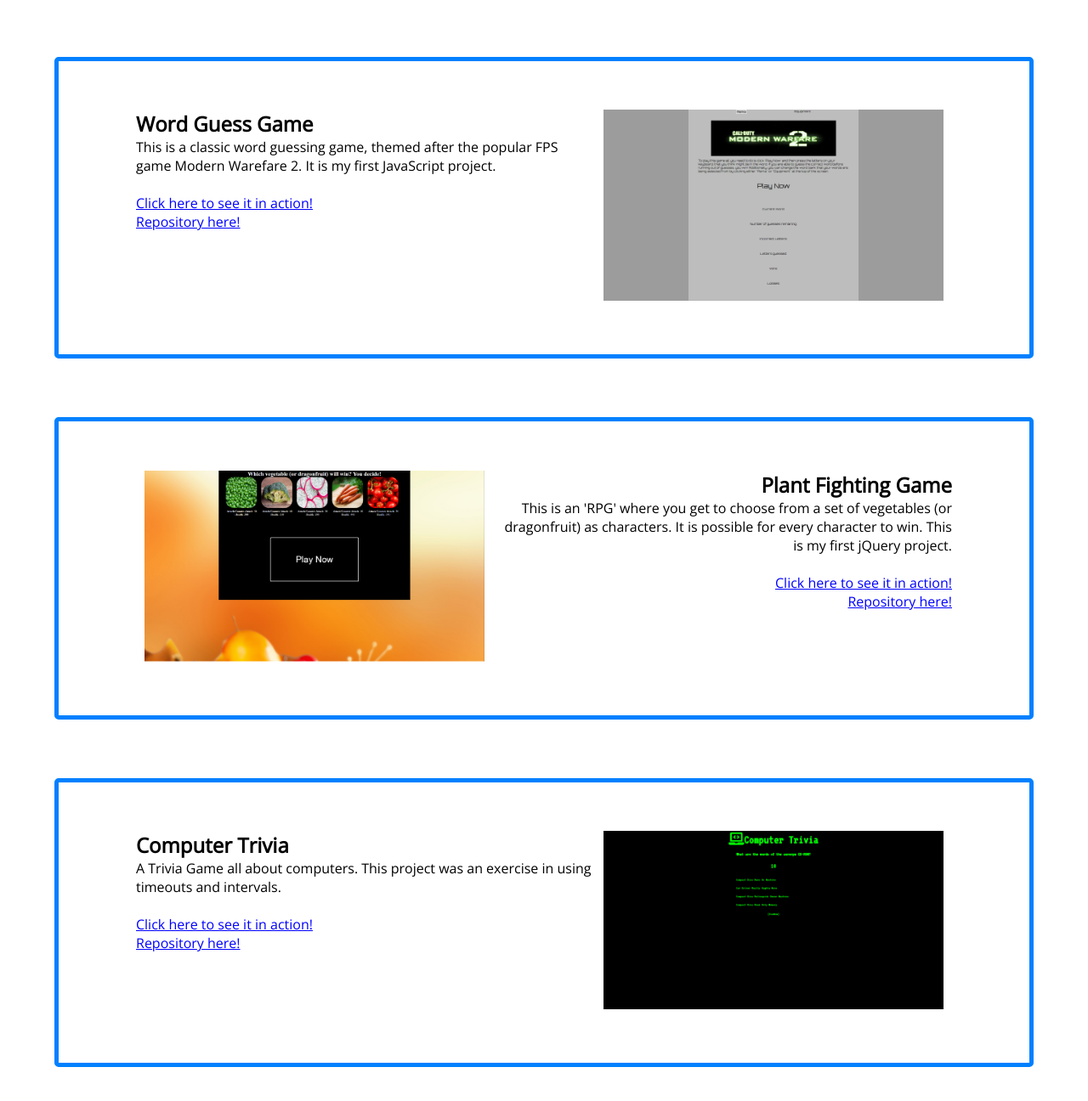
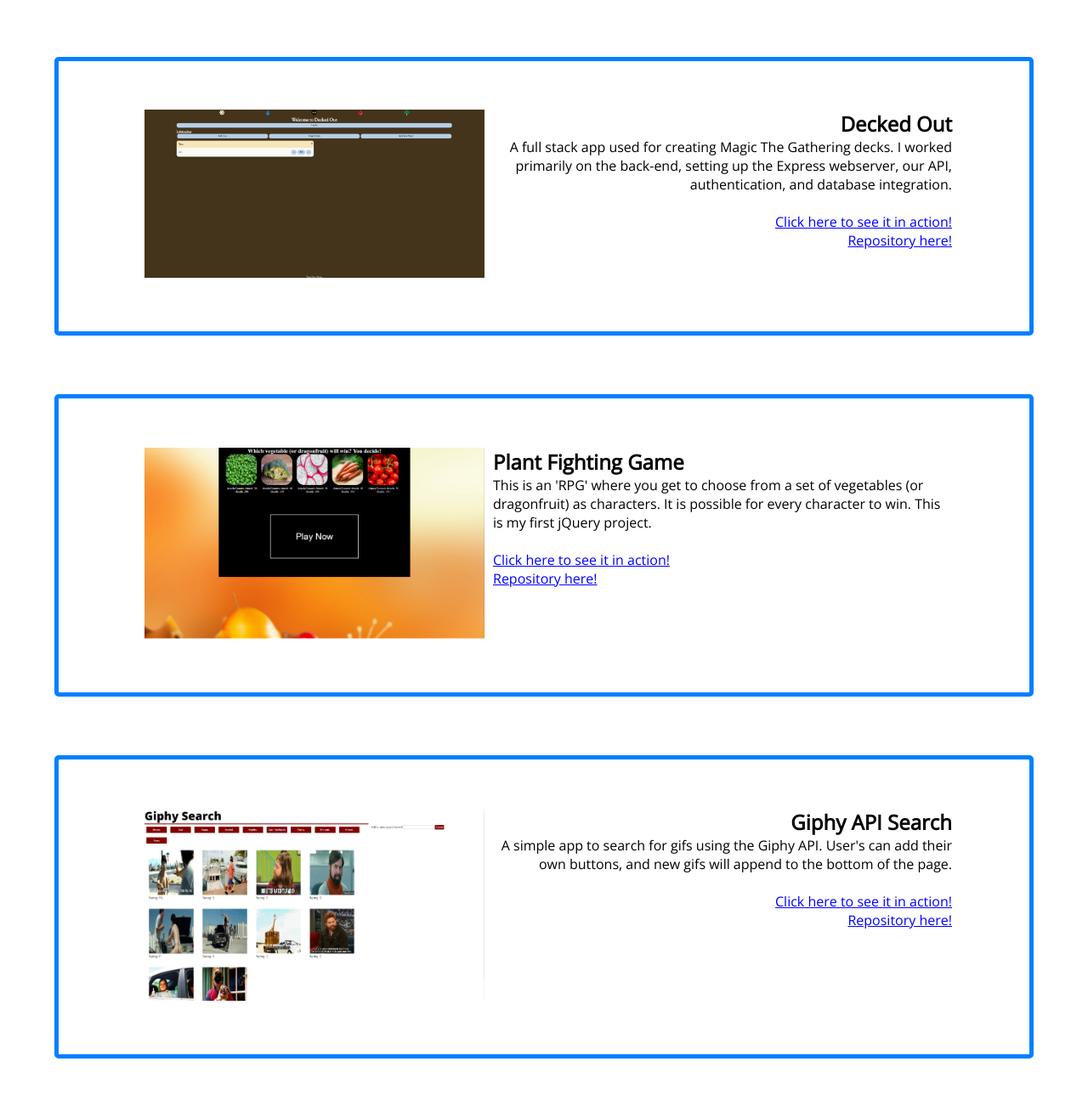
Before and after one commit to Munch-Z/updated-portfolio, a plain HTML site: page index.html in a window 1280 px wide. Shown: the part 1424-2720 px from the top of the page at 85% size. Drawn offline with nearby package versions, Linux system fonts and the light colour scheme.

Commit message:
Updated with Decked-Out and fixed typos

```diff
--- a/index.html
+++ b/index.html
@@ -24,7 +24,7 @@
         <div id="landing">
             <div class="landing-content">
                 <h1>Hi. I'm Zach. A passionate web developer based in Seattle, Washington.</h1>
-                <p>JavaScript developer who loves collaboriting with designers that have a client-first mindset. I believe in clean, optmized,
+                <p>JavaScript developer who loves collaborating with designers that have a client-first mindset. I believe in clean, optmized,
                     code.</p>
                 <a target="_blank" href="https://www.linkedin.com/in/zachary-murphy-20a610156/"><i class="fab fa-linkedin svg"></i>LinkedIn</a>
                 <a target="_blank" href="https://github.com/Munch-Z"><i class="fab fa-github svg"></i>GitHub</a>
@@ -37,7 +37,7 @@
         <h1 id="projects">Projects</h1>
 
         <div class="cell">
-            <div class="cell-inner right">
+            <div class="cell-inner">
                 <div class="cell-img"><img class="project-image" src="assets/img/taco-site.PNG"></div>
                 <div class="cell-text">
                     <h2>Lets Taco 'Bout It</h2>
@@ -54,26 +54,25 @@
             </div>
         </div>
 
+        <div class="cell">
+            <div class="cell-inner right">
+                <div class="cell-img"><img class="project-image" src="assets/img/image.png"></div>
+                <div class="cell-text">
+                    <h2>Decked Out</h2>
+                    <p>A full stack app used for creating Magic The Gathering decks. I worked primarily on the back-end, setting up the Express webserver, our API, authentication, and database integration.</p>
+                    <br>
+                    <a class="github-links" target="_blank" href="https://deckedout.herokuapp.com/">Click here to see it in
+                        action!</a>
+                        <br>
+                    <a class="github-links" target="_blank" href="https://github.com/mmcxii/decked-out">Repository here!</a>
+                    <br>
+                </div>
+            </div>
+        </div>
+
 
         <div class="cell">
             <div class="cell-inner">
-                <div class="cell-text">
-                    <h2>Word Guess Game</h2>
-                    <p>This is a classic word guessing game, themed after the popular FPS game Modern Warefare 2. It is
-                        my first JavaScript project.</p>
-                        <br>
-                    <a class="github-links"  target="_blank" href="https://munch-z.github.io/word-guess-game/">Click here to see it in
-                        action!</a>
-                        <br>
-                    <a class="github-links"  target="_blank" href="https://github.com/Munch-Z/word-guess-game">Repository here!</a>
-                    <br>
-                </div>
-                <div class="cell-img"><img class="project-image" src="assets/img/mw2-site.PNG"></div>
-            </div>
-        </div>
-
-        <div class="cell">
-            <div class="cell-inner right">
                 <div class="cell-img"><img class="project-image" src="assets/img/vegetablesite.png"></div>
                 <div class="cell-text">
                     <h2>Plant Fighting Game</h2>
@@ -85,22 +84,6 @@
                     <a class="github-links"  target="_blank" href="https://github.com/Munch-Z/unit-4-game">Repository here!</a>
                     <br>
                 </div>
-            </div>
-        </div>
-
-        <div class="cell">
-            <div class="cell-inner">
-                <div class="cell-text">
-                    <h2>Computer Trivia</h2>
-                    <p>A Trivia Game all about computers. This project was an exercise in using
-                        timeouts and intervals.</p>
-                        <br>
-                    <a class="github-links" target="_blank" href="https://munch-z.github.io/TriviaGame/">Click here to see it in action!</a>
-                    <br>
-                    <a class="github-links" target="_blank" href="https://github.com/Munch-Z/TriviaGame">Repository here!</a>
-                    <br>
-                </div>
-                <div class="cell-img"><img class="project-image" src="assets/img/trivia-site.PNG"></div>
             </div>
         </div>
 
@@ -120,21 +103,6 @@
             </div>
         </div>
 
-        <div class="cell">
-            <div class="cell-inner">
-                <div class="cell-text">
-                    <h2>Rock Paper Scissors</h2>
-                    <p>A simple, two-player, Rock Paper Scissors Game utilzing Firebase.</p>
-                            <br>
-                        <a class="github-links" target="_blank" href="https://munch-z.github.io/rock-paper-scissors/">Click here to see it in
-                            action!</a>
-                            <br>
-                        <a class="github-links" target="_blank" href="https://github.com/Munch-Z/rock-paper-scissors">Repository here!</a>
-                </div>
-                <div class="cell-img"><img class="project-image" src="assets/img/rps-site.PNG"></div>
-            </div>
-        </div>
-
     </div>
 </body>
 
```
Also changed, not shown: assets/img/image.png (added).
